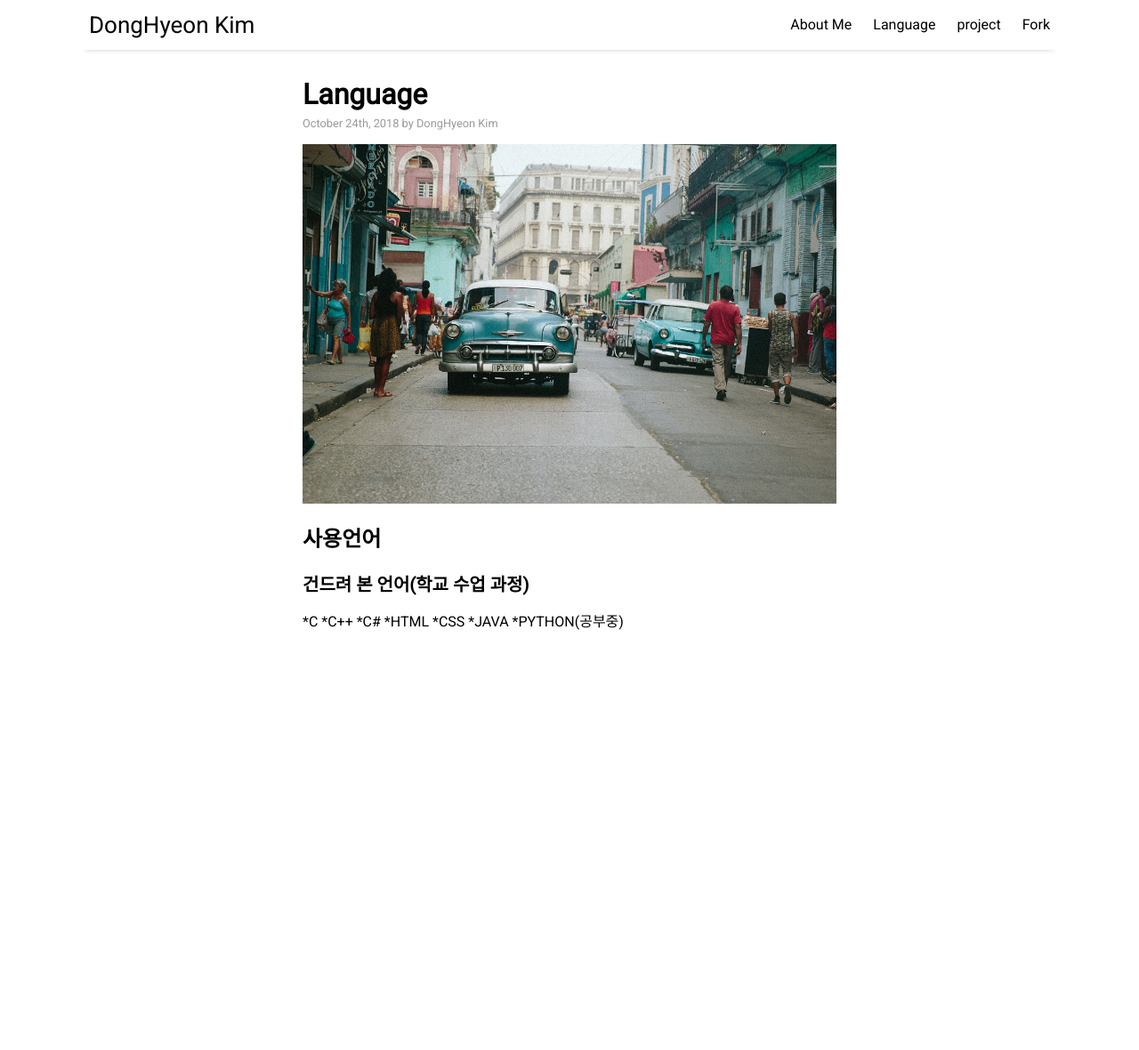
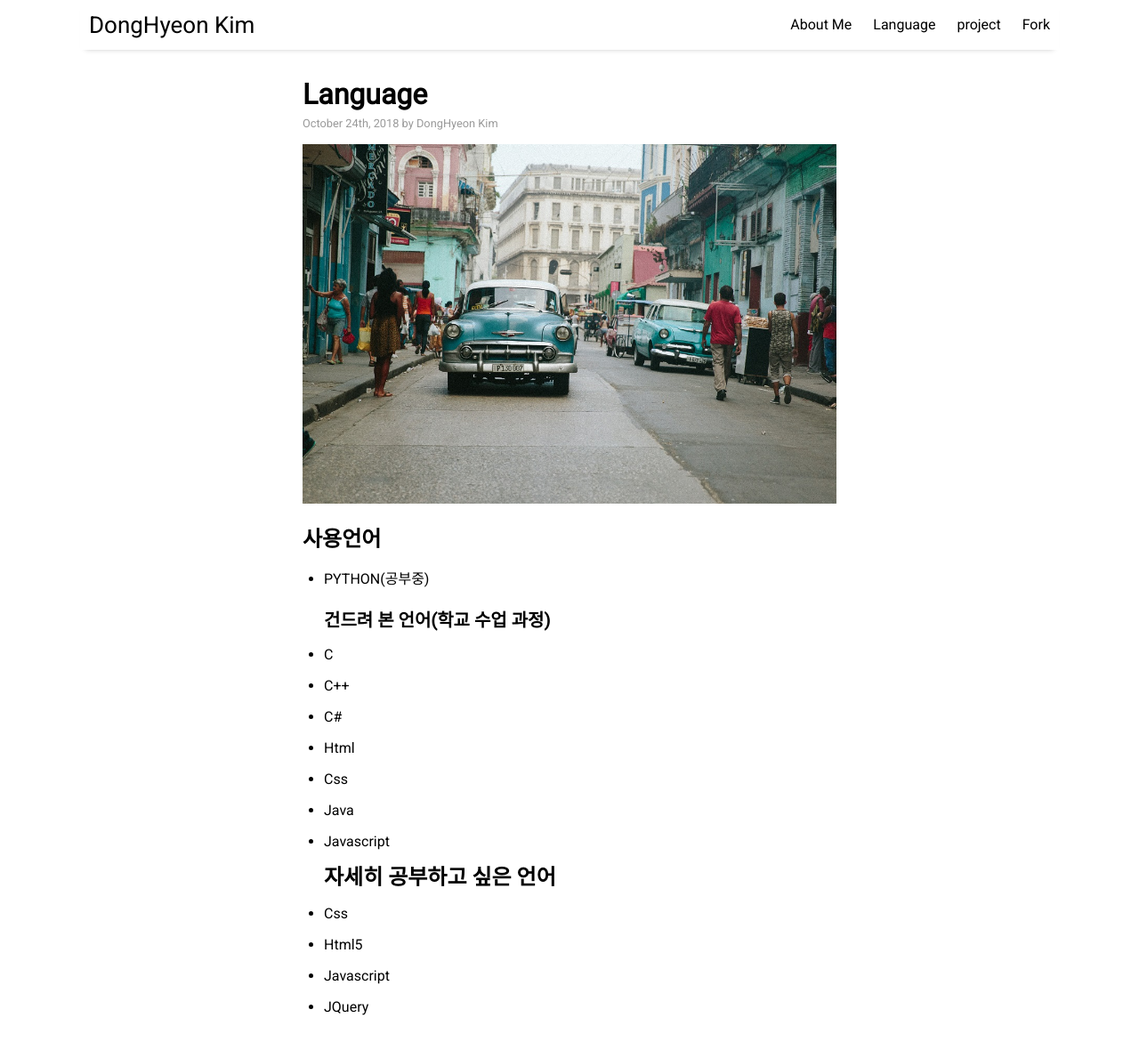
Before and after one commit to xddongx/xddongx.github.io, a Jekyll site: the page built from _posts/2018-10-24-Language.md, in a window 1280 px wide and 1263 px high. Shown: the top 1180 px of the window at 89% size. Built offline with Jekyll 4.4.1, drawn with Linux system fonts in a browser that asks for light colours; nearby versions of some CDN libraries.

Commit message:
Update 2018-10-24-Language.md

```diff
--- a/_posts/2018-10-24-Language.md
+++ b/_posts/2018-10-24-Language.md
@@ -7,11 +7,17 @@ categories: resources
 image: cuba-1.jpg
 ---
 ## 사용언어
+* PYTHON(공부중)
 ### 건드려 본 언어(학교 수업 과정)
-*C
-*C++
-*C#
-*HTML
-*CSS
-*JAVA
-*PYTHON(공부중)
+* C
+* C++
+* C#
+* Html
+* Css
+* Java
+* Javascript
+## 자세히 공부하고 싶은 언어
+* Css
+* Html5
+* Javascript
+* JQuery
```
